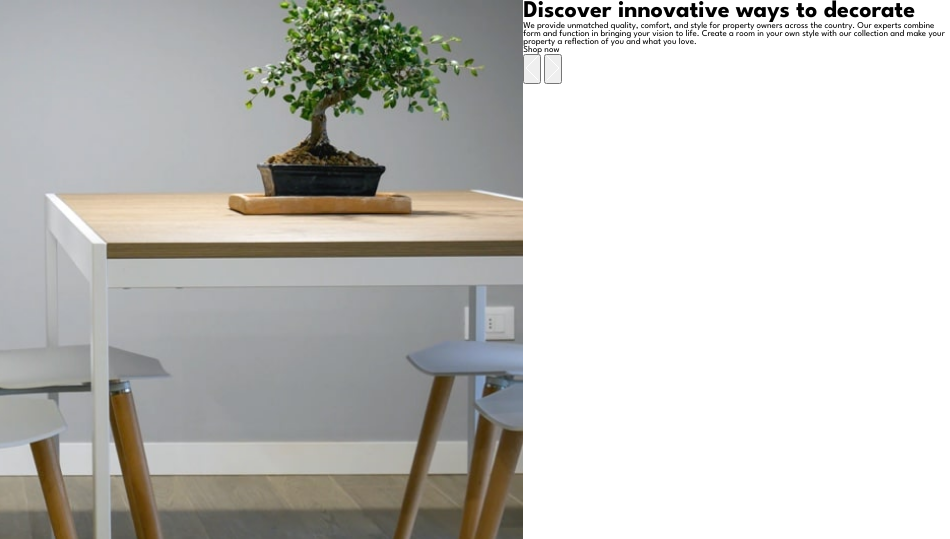
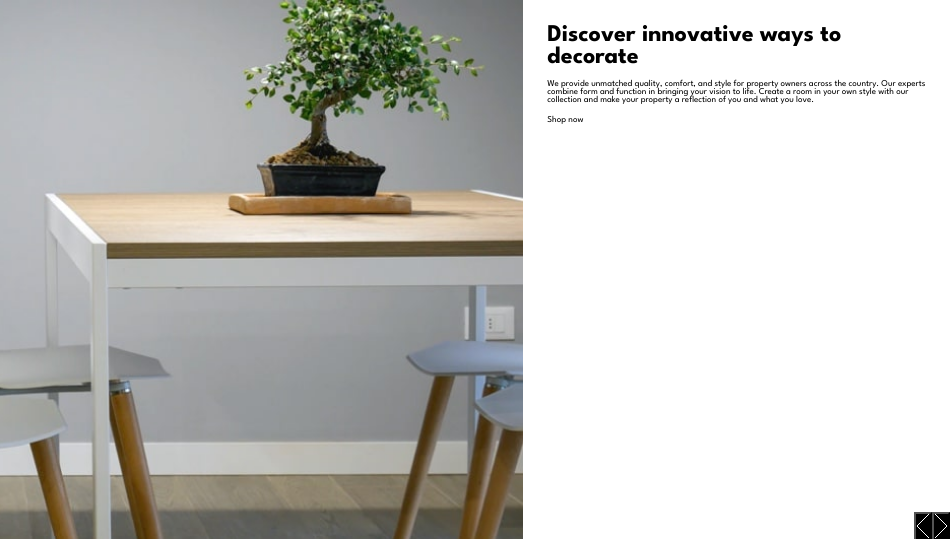
Before and after one commit to jjdavenport/room-homepage-master, a plain HTML site: page index.html in a window 1280 px wide. Shown: the top 539 px of the page, 330-1280 px from the left. Drawn offline with Linux system fonts and the light colour scheme.

Commit message:
added basic desktop slider

```diff
--- a/SCSS/style.scss
+++ b/SCSS/style.scss
@@ -40,7 +40,6 @@ ul {
     display: flex;
     gap: 1rem;
     padding: 2rem;
-
     .nav__logo {
       max-width: 100%;
       height: auto;
@@ -162,6 +161,7 @@ ul {
     display: grid;
     grid-template-rows: 1fr auto;
     height: 100vh;
+    width: 100vw;
   }
   .main {
     display: grid;
@@ -170,14 +170,28 @@ ul {
   .content {
     display: grid;
     grid-template-columns: 2fr 1fr;
+    .article {
+      display: flex;
+      flex-direction: column;
+      padding: 0;
+      .article__buttons {
+        display: flex;
+        justify-content: flex-end;
+        width: 100%;
+        .article__button-prev,
+        .article__button-next {
+          z-index: 999;
+          background-color: black;
+        }
+      }
+    }
   }
   .about {
     display: grid;
     grid-template-columns: repeat(3, 1fr);
   }
   .nav {
-    position: relative;
-    flex-direction: row;
+    flex-direction: column;
     .nav__div {
       position: absolute;
     }
@@ -193,8 +207,4 @@ ul {
     width: 100%;
     object-fit: cover;
   }
-  .content__article {
-    display: flex;
-    flex-direction: column;
-  }
 }
--- a/main.js
+++ b/main.js
@@ -1,8 +1,8 @@
 function buttons() {
+  const mobileWidth = window.innerWidth <= 800;
   let index = 0;
   const prevBtn = document.getElementById("navPrevBtn");
   const nextBtn = document.getElementById("navNextBtn");
-  const mobileWidth = window.innerWidth <= 720;
   const nav = document.querySelector("nav.nav");
   const article = document.querySelector(".article");
   const updateSlides = (direction) => {
@@ -26,7 +26,7 @@ function buttons() {
     newImg.style.transform = `translateX(${slideIn})`;
     newDiv.style.transform = `translateX(${slideIn})`;
     nav.appendChild(newImg);
-    article.appendChild(newDiv);
+    article.insertBefore(newDiv, article.firstChild);
     void article.offsetWidth;
     currentImg.style.transform = `translateX(${slideOut})`;
     currentDiv.style.transform = `translateX(${slideOut})`;
@@ -44,6 +44,7 @@ function buttons() {
       index = (index - 1 + slides.length) % slides.length;
       updateSlides("prev");
     });
+
     nextBtn.addEventListener("click", () => {
       index = (index + 1) % slides.length;
       updateSlides("next");
@@ -91,7 +92,7 @@ const slides = [
 
 function desktopMobile() {
   const width = window.innerWidth;
-  if (width >= 720) {
+  if (width >= 800) {
     desktop();
   } else {
     mobile();
@@ -193,7 +194,7 @@ function desktop() {
   const { title, text, link } = slides[0];
   main.innerHTML = `
     <section class="content">
-      <nav class="content__nav nav">
+      <nav class="nav">
         <img
           class="nav__background-image"
           src="./SCSS/images/desktop-image-hero-1.jpg"
@@ -209,21 +210,23 @@ function desktop() {
           </ul>
         </div>
       </nav>
-      <article class="content__article article">
+      <article class="article">
+        <div class="article__div">
         <h1 class="article__title">${title}</h1>
         <p class="article__text">
           ${text}
         </p>
         <a class="article__link" href="#">${link}</a>
+        </div>
         <div class="article__buttons">
-          <button class="article__button article__button--prev" id="navPrevBtn">
+          <button class="article__button-prev" id="navPrevBtn">
             <img
               class="article__icon article__icon--prev"
               src="./images/icon-angle-left.svg"
               alt="Previous"
             />
           </button>
-          <button class="article__button article__button--next" id="navNextBtn">
+          <button class="article__button-next" id="navNextBtn">
             <img
               class="article__icon article__icon--next"
               src="./images/icon-angle-right.svg"
```
Also changed, not shown: SCSS/style.css, 1 other file.
